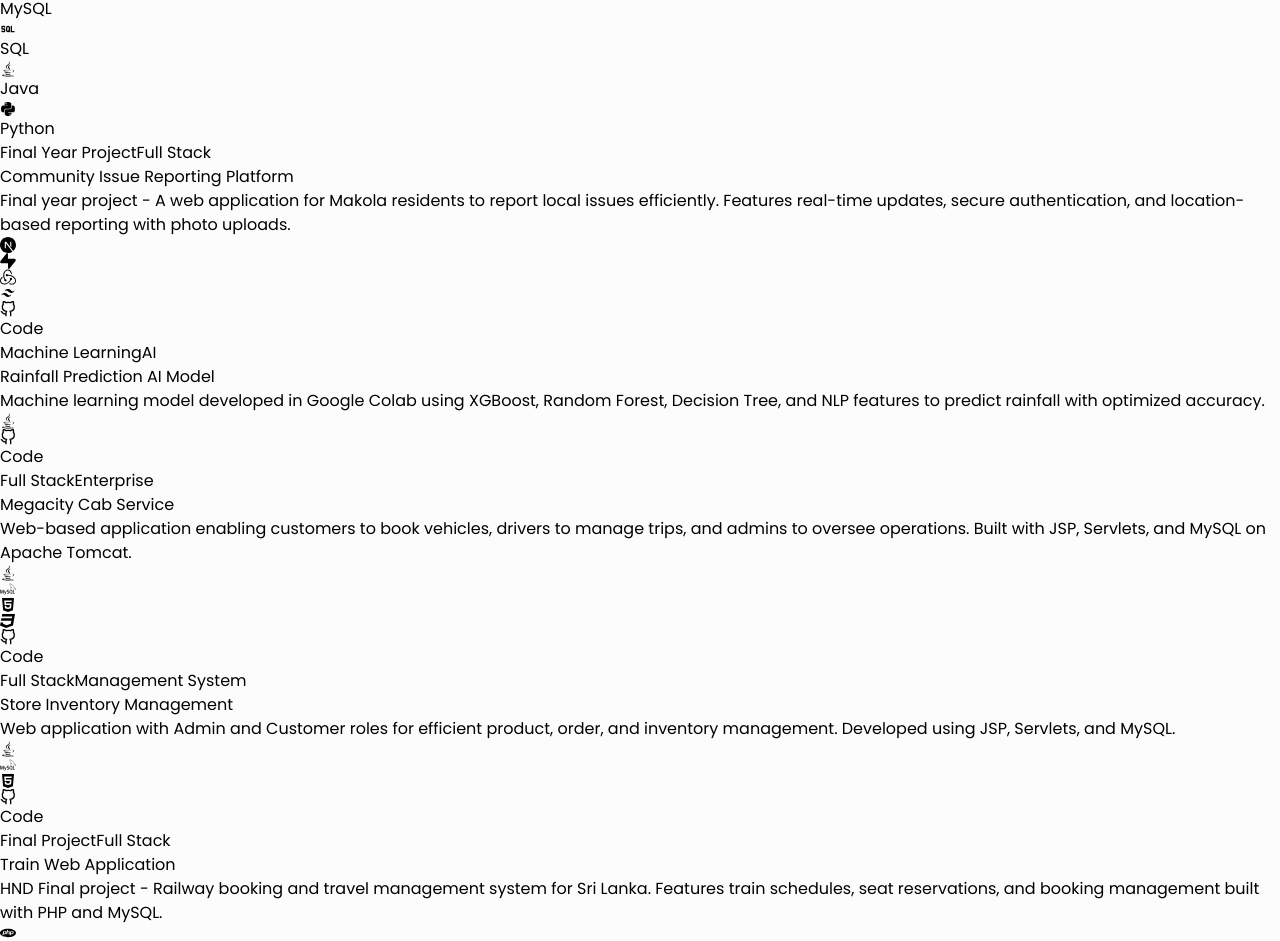
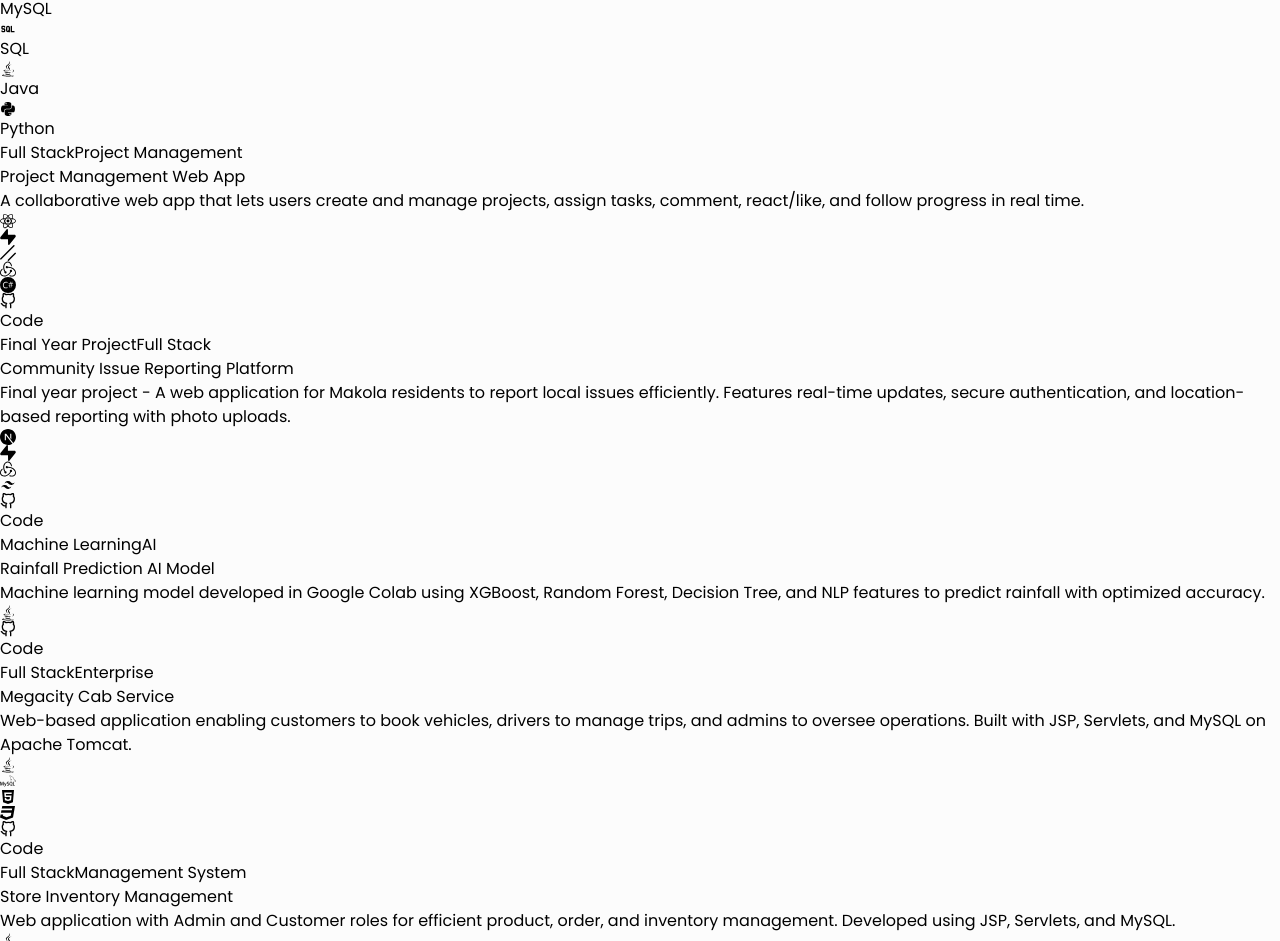
Before and after one commit to Ashen-sam/AshenSam-Portfolio-v2, a React (Vite) app: page / in a window 1280 px wide. Shown: the part 1875-2816 px from the top of the page. Built offline with nearby package versions, Linux system fonts and the light colour scheme; a web font is replaced by a local one.

Commit message:
feat : minor change in projects

```diff
--- a/src/components/projects/index.jsx
+++ b/src/components/projects/index.jsx
@@ -4,10 +4,19 @@ import { FaReact, FaCss3, FaHtml5, FaSass, FaJava, FaCss3Alt, FaExternalLinkAlt,
 import { BiLogoTailwindCss } from "react-icons/bi";
 import { DiJavascript1 } from "react-icons/di";
 import { FiGithub } from "react-icons/fi";
-import { SiDotnet, SiMicrosoftsqlserver, SiPhp, SiTailwindcss, SiNextdotjs, SiMysql, SiSupabase, SiRedux, SiTypescript } from "react-icons/si";
+import { SiDotnet, SiMicrosoftsqlserver, SiPhp, SiTailwindcss, SiNextdotjs, SiMysql, SiSupabase, SiRedux, SiTypescript, SiReact, SiCsharp, SiShadcnui } from "react-icons/si";
 
 export default function Projects() {
     const projects = [
+
+        {
+            id: 0,
+            title: "Project Management Web App",
+            description: "A collaborative web app that lets users create and manage projects, assign tasks, comment, react/like, and follow progress in real time.",
+            icons: [<SiReact />, <SiSupabase />, <SiShadcnui />, <SiRedux />, <SiCsharp />],
+            tags: ["Full Stack", "Project Management"],
+            link: 'https://github.com/Ashen-sam/pro-app-api-net'
+        },
         {
             id: 1,
             title: "Community Issue Reporting Platform",
```
